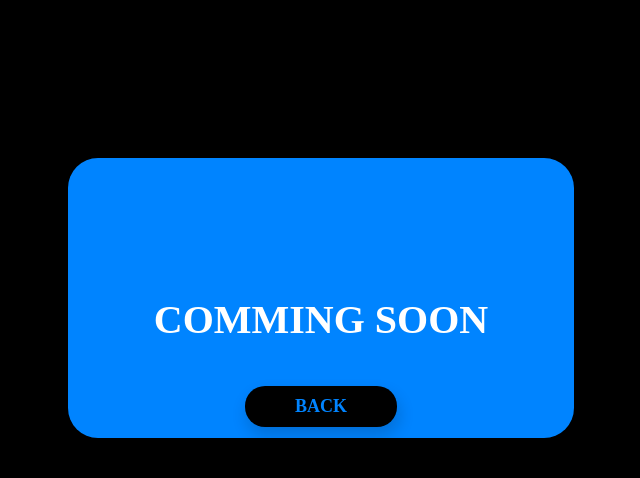
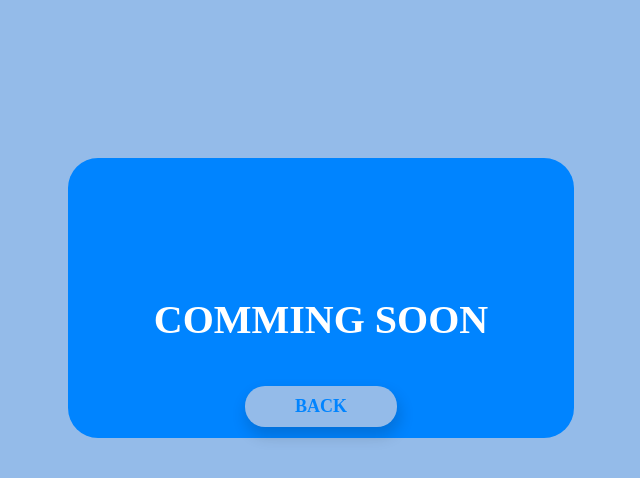
Before and after one commit to hussainshamim16/portfolio_M.Hussain, a plain HTML site: page cv.html in a window 1280 px wide. Shown: the whole page, without its empty margins (319-959 px from the left). Drawn offline with Linux system fonts and the light colour scheme; a web font is replaced by a local one.

Commit message:
Update cv.html

```diff
--- a/cv.html
+++ b/cv.html
@@ -3,11 +3,13 @@
 <head>
     <meta charset="UTF-8">
     <meta name="viewport" content="width=device-width, initial-scale=1.0">
-    <title>Document</title>
+    <title>#Cv</title>
 </head>
+<link rel="icon" type="image/x-icon" href="./web icon.svg">
 <style>
     body{
-        background-color: rgb(0, 0, 0);
+
+        background-color: #94bbe9;
     }
 
     .container{
@@ -34,8 +36,8 @@ margin-top: 150px;
         background-color: rgb(0, 132, 255);
 
         /* animation-iteration-count: infinite; */
-        animation-delay: 0.1s;
-        animation-duration: 5s;
+        animation-delay: 0.2s;
+        animation-duration: 2s;
         animation-name: wr;
     }
 
@@ -77,7 +79,8 @@ text-decoration: none;
 
 margin-top: 10px;
     padding: 10px 50px ;
-    background: rgb(0, 0, 0);
+
+    background-color: #94bbe9;
 
     box-shadow: 2px 8px 15px 1px #0a000027;
     }
```
